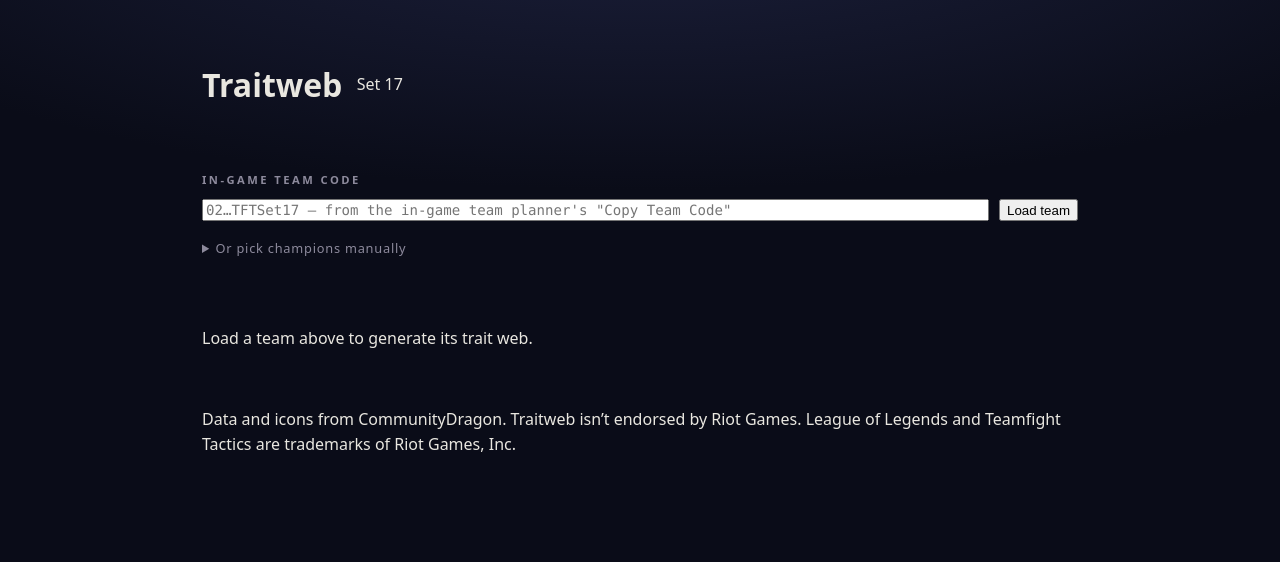
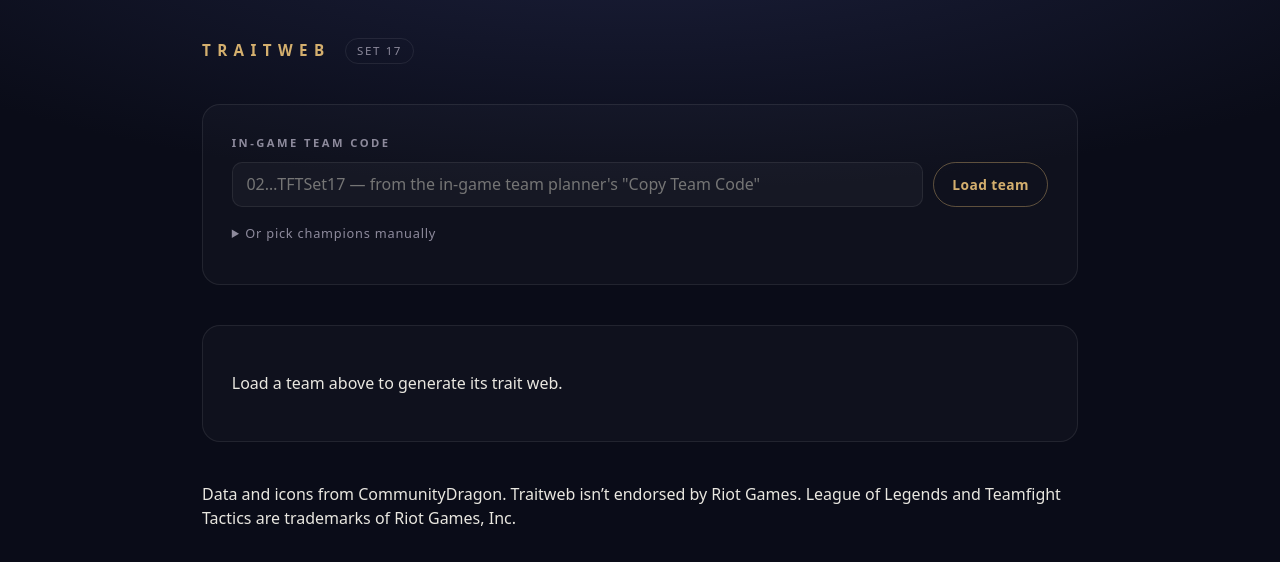
Before and after one commit to Xraytonex/traitweb, a React (Vite) app: page / in a window 1280 px wide. Shown: the top 562 px of the page. Built offline with nearby package versions, Linux system fonts and the light colour scheme.

Commit message:
feat(styles): extend global

```diff
--- a/src/styles/global.css
+++ b/src/styles/global.css
@@ -42,3 +42,85 @@
   align-items: center;
   gap: 0.9rem;
 }
+
+.app-title {
+  margin: 0;
+  font-size: 0.95rem;
+  font-weight: 650;
+  letter-spacing: 0.42em;
+  text-transform: uppercase;
+  color: var(--color-gold);
+}
+
+.app-set {
+  font-size: 0.72rem;
+  letter-spacing: 0.14em;
+  text-transform: uppercase;
+  color: var(--color-text-dim);
+  border: 1px solid var(--color-hairline);
+  border-radius: var(--radius-chip);
+  padding: 0.18rem 0.7rem;
+}
+
+.panel {
+  background: var(--color-surface);
+  border: 1px solid var(--color-hairline);
+  border-radius: var(--radius-panel);
+  padding: clamp(1.1rem, 1rem + 1vw, 1.8rem);
+}
+
+button {
+  font: inherit;
+  cursor: pointer;
+}
+
+.btn {
+  border: 1px solid var(--color-hairline);
+  border-radius: var(--radius-chip);
+  background: transparent;
+  color: var(--color-text-dim);
+  padding: 0.45rem 1.15rem;
+  font-size: 0.86em;
+  font-weight: 550;
+  letter-spacing: 0.03em;
+  transition:
+    color var(--duration-fast) ease,
+    border-color var(--duration-fast) ease,
+    background var(--duration-fast) ease;
+}
+
+.btn:hover {
+  color: var(--color-gold);
+  border-color: var(--color-gold-soft);
+}
+
+.btn:focus-visible {
+  outline: 2px solid var(--color-gold);
+  outline-offset: 2px;
+}
+
+.btn:active {
+  transform: translateY(1px);
+}
+
+.btn-primary {
+  color: var(--color-gold);
+  border-color: var(--color-gold-soft);
+}
+
+.btn-primary:hover {
+  background: var(--color-gold-faint);
+  border-color: var(--color-gold);
+}
+
+input[type='text'],
+input[type='search'] {
+  font: inherit;
+  color: var(--color-text);
+  background: rgba(255, 255, 255, 0.03);
+  border: 1px solid var(--color-hairline);
+  border-radius: 10px;
+  padding: 0.55rem 0.85rem;
+  width: 100%;
+  transition: border-color var(--duration-fast) ease;
+}
```
